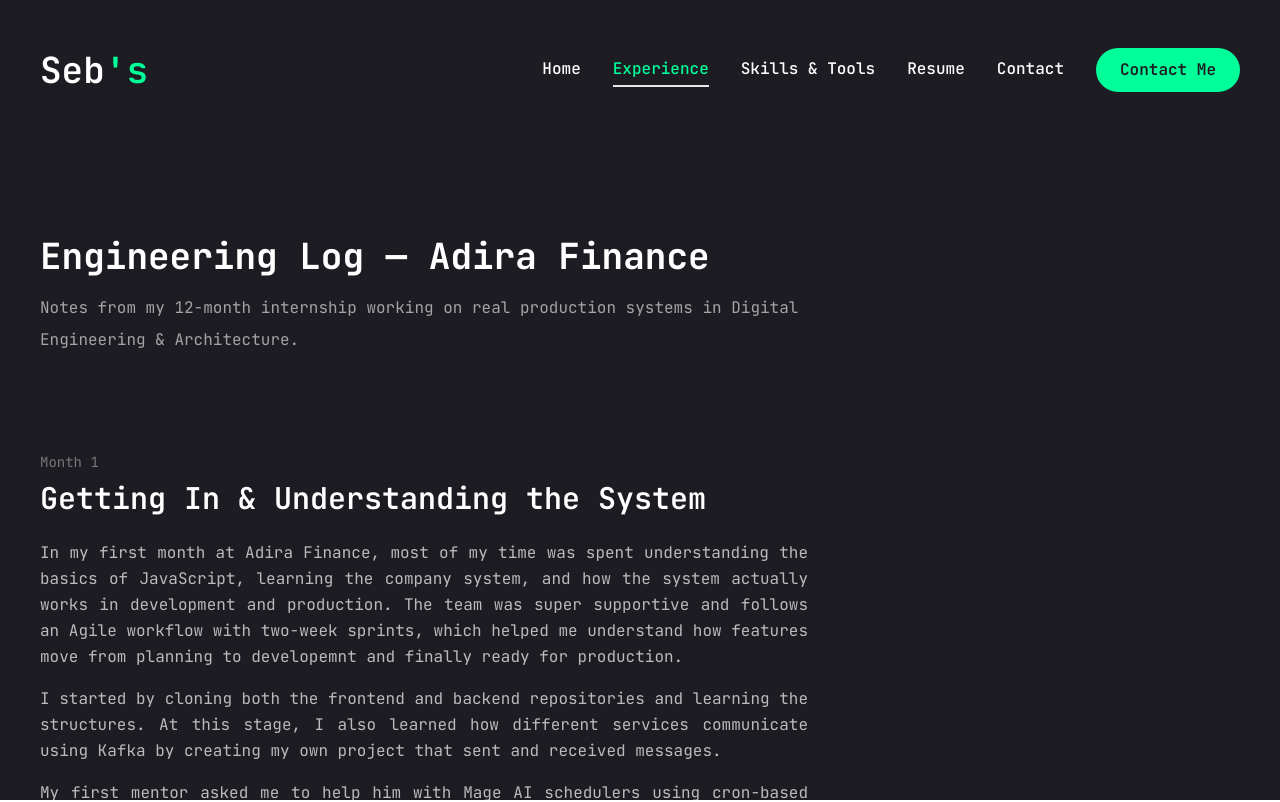
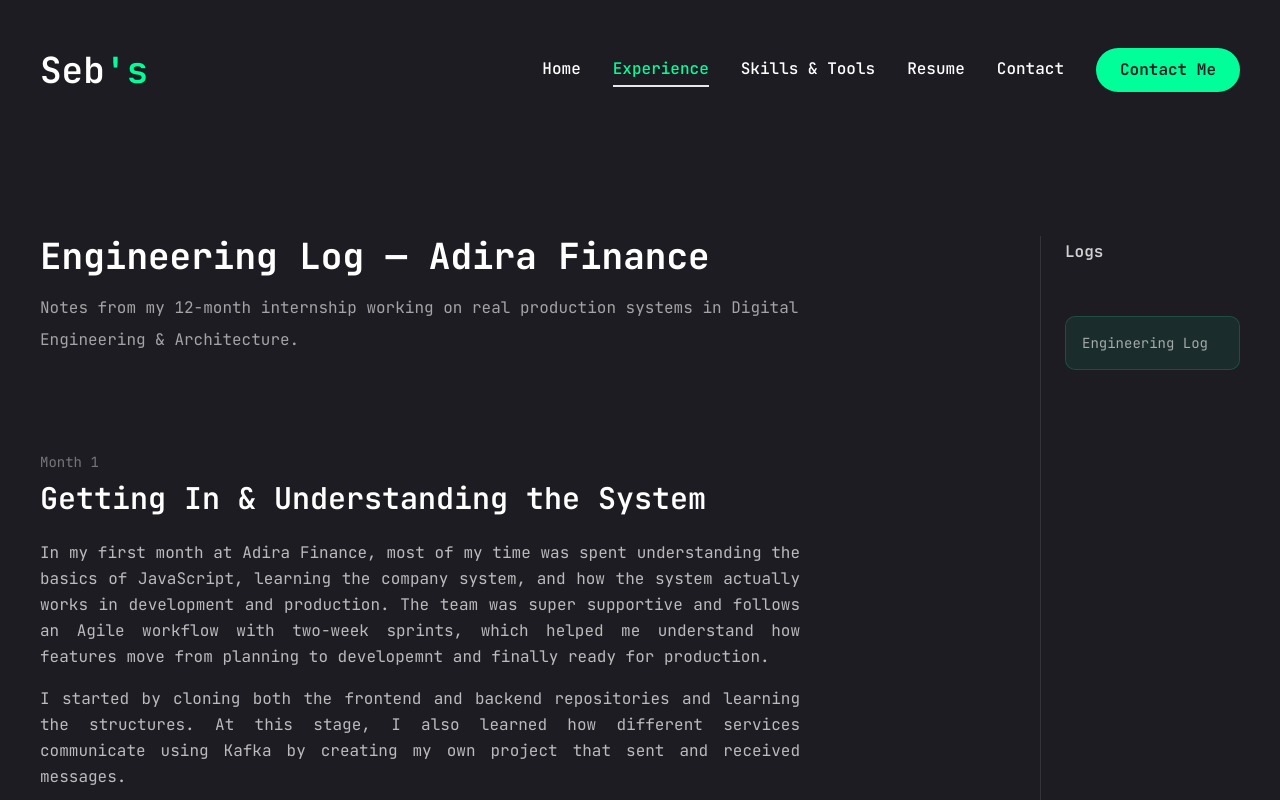
Before and after one commit to SebastianDion/WebPortofolioDion, a Next.js app: page /work in a window 1280 px wide. Shown: the top 802 px of the page. Built offline with nearby package versions, Linux system fonts and the light colour scheme.

Commit message:
add sidebar

```diff
--- a/app/work/page.jsx
+++ b/app/work/page.jsx
@@ -4,9 +4,11 @@
 export default function EngineeringLogPage() {
   return (
     <main className="min-h-screen bg-primary px-6 py-24">
-      <section className="container mx-auto flex flex-col gap-24">
-        {/* Header */}
-        <header className="max-w-3xl">
+      <section className="container mx-auto flex gap-60">
+
+        {/* Main Content */}
+        <div className="flex-1 flex flex-col gap-24 max-w-3xl">
+          <header>
             <h1 className="text-4xl font-bold text-white mb-4">
               Engineering Log — Adira Finance
             </h1>
@@ -16,15 +18,29 @@
             </p>
           </header>
 
-        {/* Entries */}
           {engineeringLog.map((entry, index) => (
             <LogEntry key={index} {...entry} />
           ))}
 
-        {/* Footer */}
-        <footer className="max-w-3xl pt-12 border-t border-white/10 text-white/50 text-sm">
-          JavaScript · TypeScript · React · Node.js · Fastify · PostgreSQL · Kafka · BigQuery · Docker · Metabase · Mage AI
+          <footer className="pt-12 border-t border-white/10 text-white/50 text-sm">
+            JavaScript · TypeScript · React · Node.js · Fastify · PostgreSQL · Kafka ·
+            BigQuery · Docker · Metabase · Mage AI
           </footer>
+        </div>
+
+        {/* Sidebar */}
+        <aside className="flex flex-col w-full max-w-[200px] mx-auto xl:mx-0 gap-6 border-l border-white/10 pl-6">
+          <h2 className="text-white/80 font-semibold mb-6">
+            Logs
+          </h2>
+
+          <nav className="flex flex-col gap-3 text-white/60 text-sm  bg-emerald-500/10 border border-emerald-400/20 rounded-[10px] p-4">
+            <a className="hover:text-white cursor-pointer">
+              Engineering Log
+            </a>
+          </nav>
+        </aside>
+
       </section>
     </main>
   );
```
Lines whose indentation alone changed are shown as unchanged.
